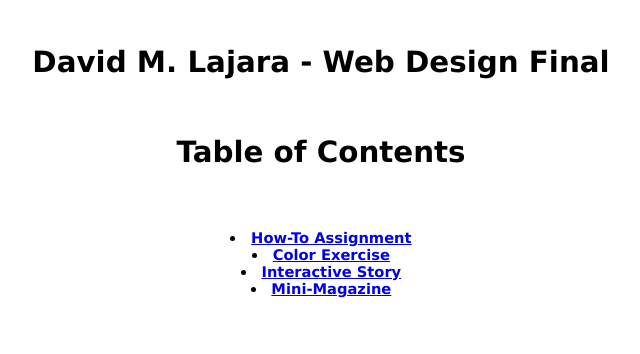
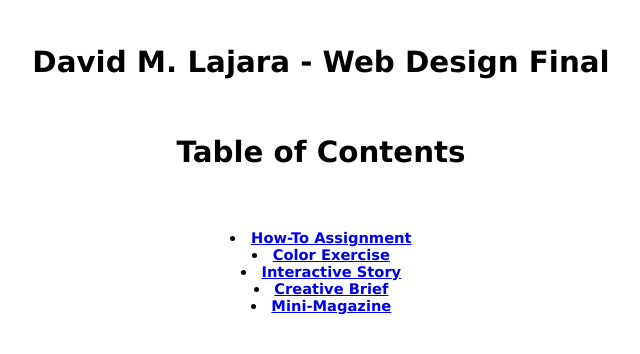
Before and after one commit to Uniklymeeq/uniklymeeq.github.io, a plain HTML site: page index.html in a window 1280 px wide. Shown: the whole page, without its empty margins (319-959 px from the left). Drawn offline with Linux system fonts and the light colour scheme.

Commit message:
Added Creative Brief Link

```diff
--- a/index.html
+++ b/index.html
@@ -15,6 +15,7 @@
 		<li><a href="how-to-root/howtoassignment.html">How-To Assignment</a></li>
 		<li><a href="color_root/color.html">Color Exercise</a></li>
 		<li><a href="story_root/index.html">Interactive Story</a></li>
+        <li><a href="brief_root/index.html">Creative Brief</a></li>
 		<li><a href="iewebsite/ieweb/index.html">Mini-Magazine</a></li>
 </nav></center>
 
```
